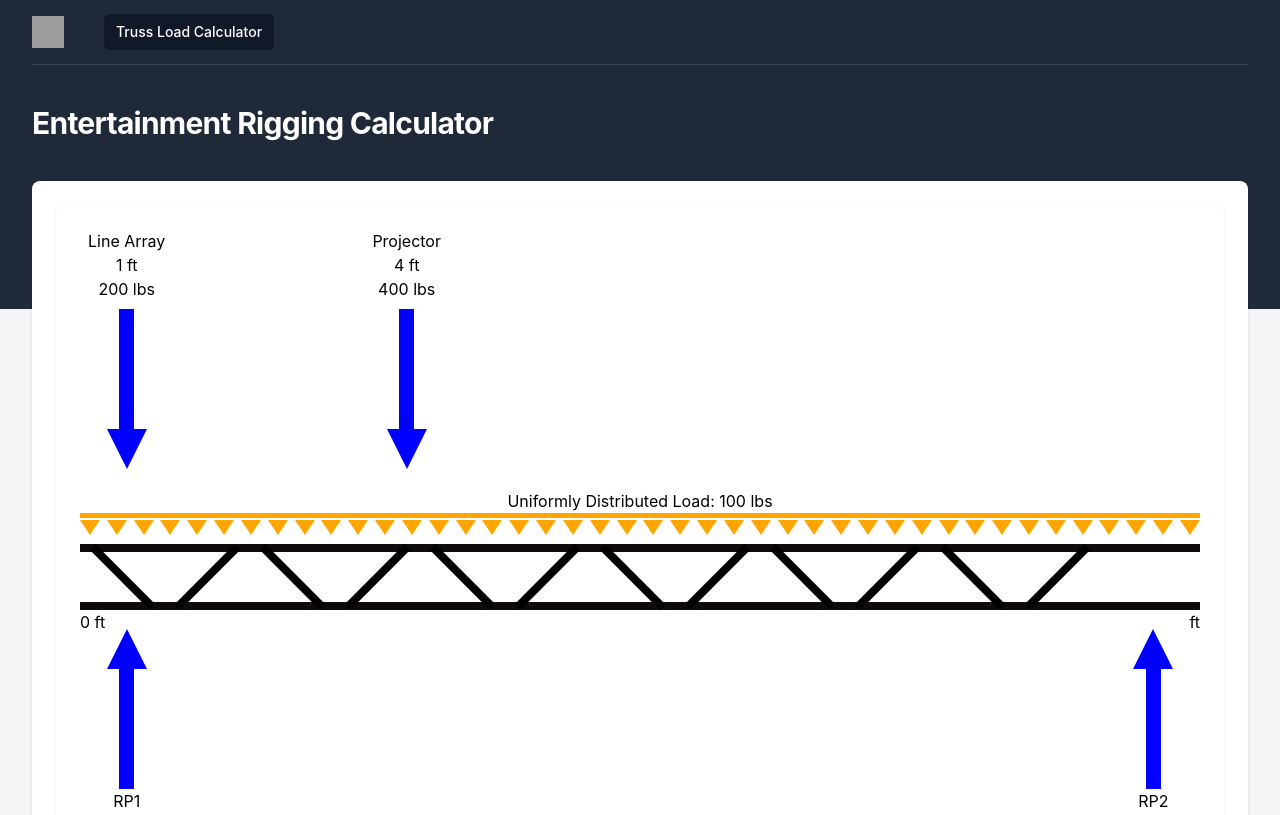
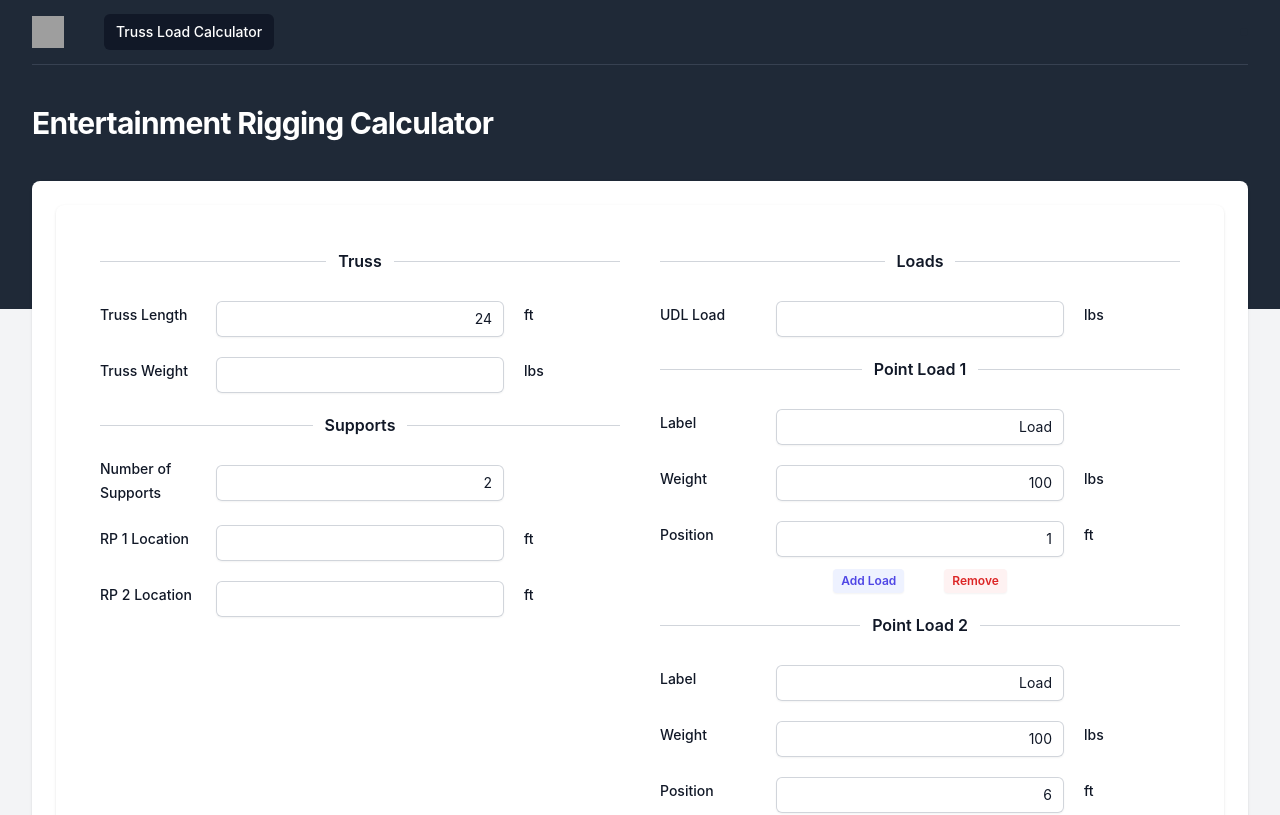
Before and after one commit to ramon-toth/entertainment-rigging-calculator, a React (Vite) app: page / in a window 1280 px wide. Shown: the top 815 px of the page. Built offline with nearby package versions, Linux system fonts and the light colour scheme; grey boxes are pictures that could not be loaded.

Commit message:
Input form

```diff
--- /dev/null
+++ b/src/components/Divider.jsx
@@ -0,0 +1,14 @@
+export default function Divider({ title }) {
+  return (
+    <div className="relative my-5">
+      <div className="absolute inset-0 flex items-center" aria-hidden="true">
+        <div className="w-full border-t border-gray-300" />
+      </div>
+      <div className="relative flex justify-center">
+        <span className="bg-white px-3 text-base font-semibold leading-6 text-gray-900">
+          {title}
+        </span>
+      </div>
+    </div>
+  );
+}
--- /dev/null
+++ b/src/components/Input.jsx
@@ -0,0 +1,38 @@
+function Input({
+  value,
+  onChange,
+  placeholder = "",
+  label,
+  type = "input",
+  id,
+  name,
+  unit,
+}) {
+  return (
+    <div className="flex mb-3">
+      <div className="flex flex-col justify-center mr-5 w-24">
+        <label className="block text-sm font-medium leading-6 text-gray-900 ">
+          {label}
+        </label>
+      </div>
+      <div className="mt-2 w-72">
+        <input
+          type={type}
+          name={name}
+          id={id}
+          value={value}
+          onChange={onChange}
+          className="block w-full rounded-md border-0 py-1.5 text-gray-900 shadow-sm ring-1 ring-inset ring-gray-300 placeholder:text-gray-400 text-end focus:ring-2 focus:ring-inset focus:ring-indigo-600 sm:text-sm sm:leading-6 p-3"
+          placeholder={placeholder}
+        />
+      </div>
+      <div className="w-24 flex flex-col justify-center ml-5">
+        <label className="block text-sm font-medium leading-6 text-gray-900 ">
+          {unit}
+        </label>
+      </div>
+    </div>
+  );
+}
+
+export default Input;
--- /dev/null
+++ b/src/components/PointLoadForm.jsx
@@ -0,0 +1,60 @@
+import Divider from "./Divider";
+import Input from "./Input";
+import { useContext } from "react";
+import { UnitsContext } from "../context/unitsContext";
+
+function PointLoadForm({
+  loads,
+  handleChange,
+  handleAddLoad,
+  handleRemoveLoad,
+}) {
+  const units = useContext(UnitsContext);
+  return (
+    <div className="mt-3">
+      {loads.map((load, index) => (
+        <div key={index}>
+          <Divider title={`Point Load ${index + 1}`} />
+          <Input
+            label="Label"
+            name="label"
+            value={load.label}
+            onChange={(e) => handleChange(e, load.id)}
+          />
+          <Input
+            label="Weight"
+            unit={units.force}
+            name="load"
+            value={load.load}
+            onChange={(e) => handleChange(e, load.id)}
+          />
+          <Input
+            label="Position"
+            unit={units.length}
+            name="position"
+            value={load.position}
+            onChange={(e) => handleChange(e, load.id)}
+          />
+          <div className="flex justify-center">
+            <button
+              type="button"
+              className="rounded bg-indigo-50 px-2 py-1 text-xs font-semibold text-indigo-600 shadow-sm hover:bg-indigo-100 mx-5"
+              onClick={handleAddLoad}
+            >
+              Add Load
+            </button>
+            <button
+              type="button"
+              className="rounded bg-red-50 px-2 py-1 text-xs font-semibold text-red-600 shadow-sm hover:bg-indigo-100 mx-5"
+              onClick={() => handleRemoveLoad(load.id)}
+            >
+              Remove
+            </button>
+          </div>
+        </div>
+      ))}
+    </div>
+  );
+}
+
+export default PointLoadForm;
--- /dev/null
+++ b/src/components/TrussCalcForm.jsx
@@ -0,0 +1,75 @@
+import React, { useContext } from "react";
+import Card from "./Card";
+import Input from "./Input";
+import { useState } from "react";
+import { UnitsContext } from "../context/unitsContext";
+import Divider from "./Divider";
+import PointLoadForm from "./PointLoadForm";
+
+function TrussCalcForm({
+  handleChange,
+  handleAddLoad,
+  handleRemoveLoad,
+  handleLoadChange,
+  handleSupportLocationChange,
+  formData,
+}) {
+  const units = useContext(UnitsContext);
+
+  return (
+    <Card>
+      <div className="flex justify-center">
+        <div className="w-full mx-5">
+          <Divider title="Truss" />
+          <Input
+            name={"trussLength"}
+            label="Truss Length"
+            value={formData.trussLength}
+            unit={units.length}
+            onChange={handleChange}
+          />
+          <Input
+            label="Truss Weight"
+            name={"trussWeight"}
+            onChange={handleChange}
+            unit={units.force}
+          />
+          <Divider title="Supports" />
+          <Input
+            label="Number of Supports"
+            name={"numberOfSupports"}
+            value={formData.numberOfSupports}
+            onChange={handleChange}
+          />
+          {Array.from({ length: formData.numberOfSupports }, (_, index) => (
+            <div key={index} className="mb-3">
+              <Input
+                name={`support-${index}`}
+                onChange={(e) => handleSupportLocationChange(e, index)}
+                label={`RP ${index + 1} Location`}
+                unit={units.length}
+              />
+            </div>
+          ))}
+        </div>
+        <div className="w-full mx-5">
+          <Divider title="Loads" />
+          <Input
+            name="udl"
+            onChange={handleChange}
+            label="UDL Load"
+            unit={units.force}
+          />
+          <PointLoadForm
+            loads={formData.loads}
+            handleChange={handleLoadChange}
+            handleAddLoad={handleAddLoad}
+            handleRemoveLoad={handleRemoveLoad}
+          />
+        </div>
+      </div>
+    </Card>
+  );
+}
+
+export default TrussCalcForm;
--- a/src/components/TrussCalculator.jsx
+++ b/src/components/TrussCalculator.jsx
@@ -2,10 +2,67 @@ import React from "react";
 import { UnitsProvider } from "../context/unitsContext";
 import { units } from "../utils/units";
 import Graph from "./Graph/Graph";
+import TrussCalcForm from "./TrussCalcForm";
+import { useState } from "react";
 
 function TrussCalculator() {
+  const initLoad = {
+    id: 1,
+    position: 1,
+    load: 100,
+    label: "Load",
+  };
+
+  const [formData, setFormData] = useState({
+    trussLength: 24,
+    numberOfSupports: 2,
+    supports: [0, 24],
+    loads: [
+      { ...initLoad, id: 1 },
+      { ...initLoad, id: 2, position: 6 },
+    ],
+  });
+  const handleChange = (e) => {
+    setFormData({ ...formData, [e.target.name]: e.target.value });
+  };
+
+  const handleSupportLocationChange = (e, index) => {
+    const newSupports = [...formData.supports];
+    newSupports[index] = e.target.value;
+    setFormData({ ...formData, supports: newSupports });
+  };
+
+  const handleLoadChange = (e, id) => {
+    const load = formData.loads.find((load) => load.id === id);
+    const loadIndex = formData.loads.findIndex((load) => load.id === id);
+
+    formData.loads[loadIndex] = {
+      ...load,
+      [e.target.name]: e.target.value,
+    };
+    setFormData({ ...formData });
+  };
+
+  const handleAddLoad = () => {
+    const newLoad = { ...initLoad, id: formData.loads.length + 1 };
+    setFormData({ ...formData, loads: [...formData.loads, newLoad] });
+  };
+
+  const handleRemoveLoad = (id) => {
+    const newLoads = formData.loads.filter((load) => load.id !== id);
+    setFormData({ ...formData, loads: newLoads });
+  };
+
   return (
     <UnitsProvider value={units.imperial}>
+      <TrussCalcForm
+        handleAddLoad={handleAddLoad}
+        formData={formData}
+        handleChange={handleChange}
+        handleLoadChange={handleLoadChange}
+        handleRemoveLoad={handleRemoveLoad}
+        handleSupportLocationChange={handleSupportLocationChange}
+      />
       <Graph />
     </UnitsProvider>
   );
```
